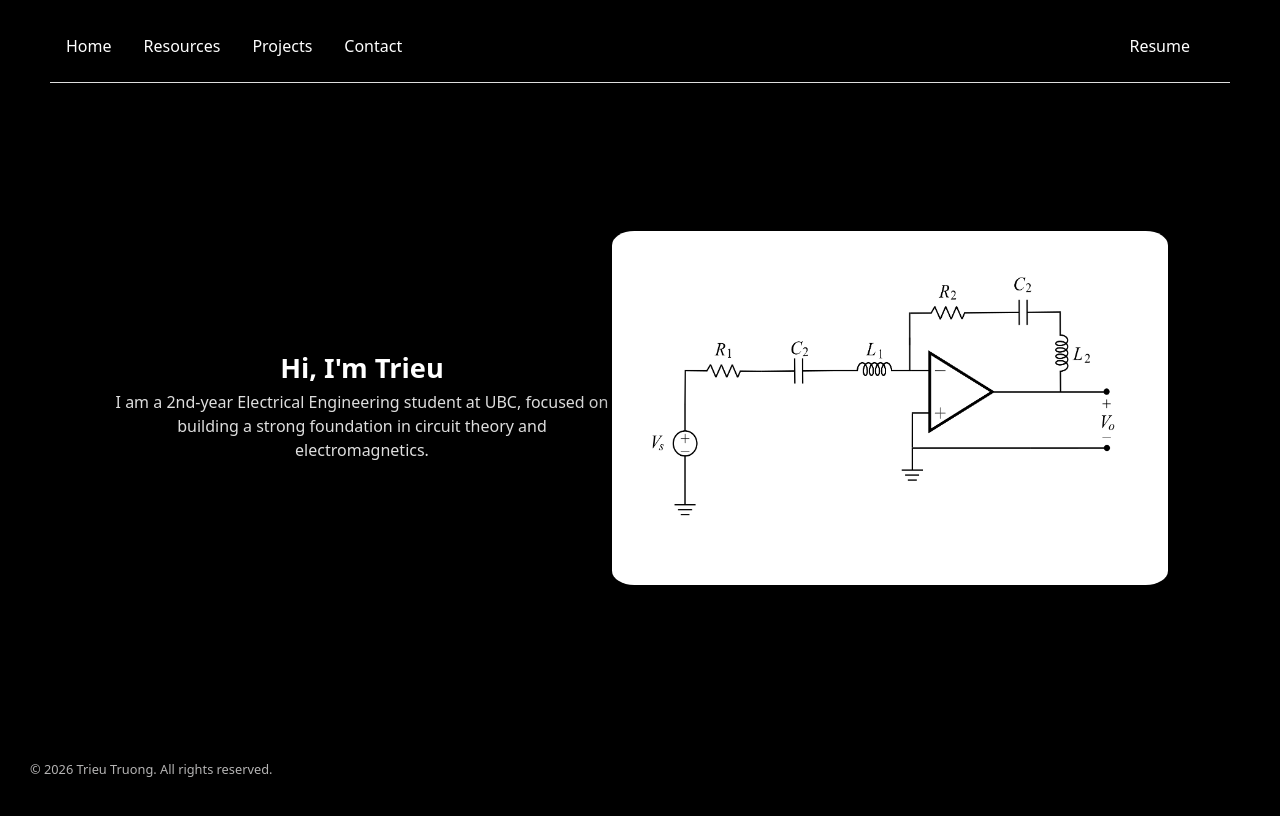
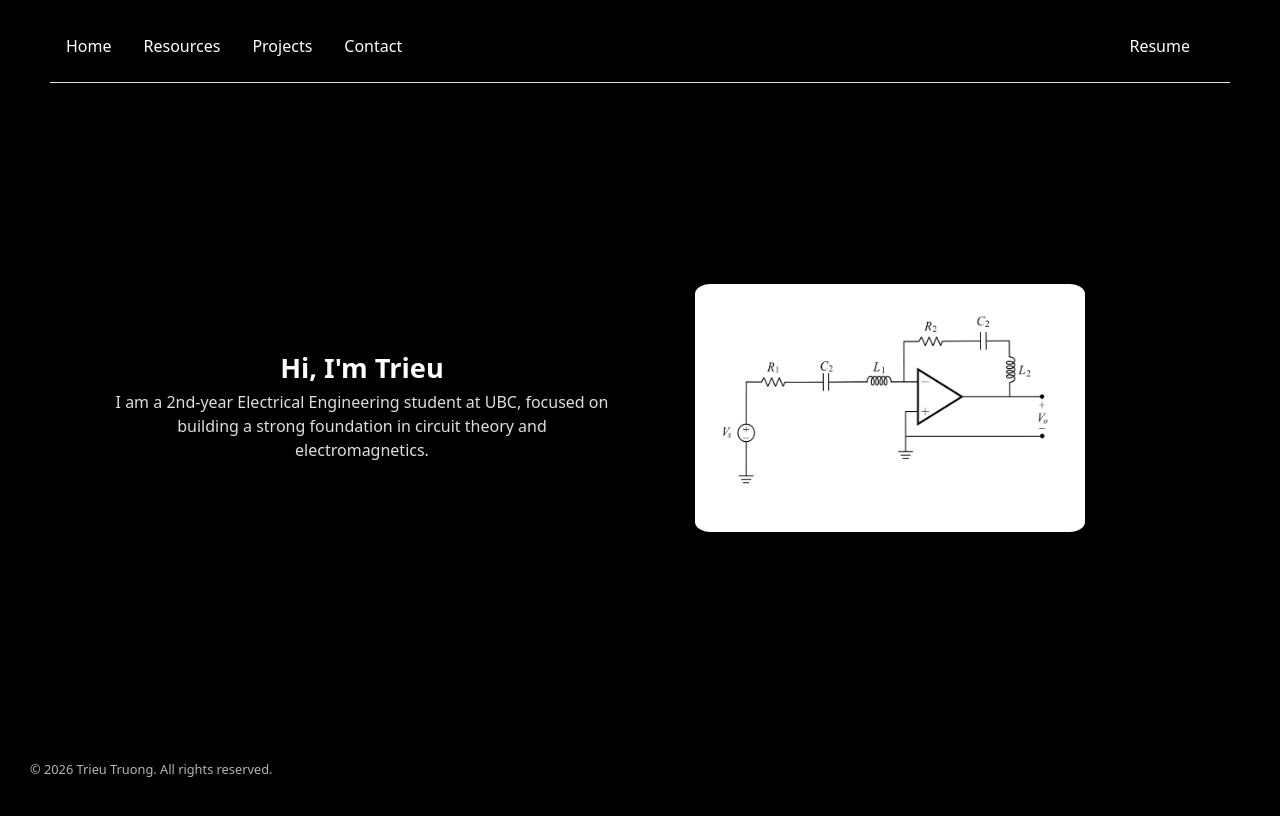
Before and after one commit to ttrieu2025/personal-website, a React (Vite) app: page / in a window 1280 px wide. Shown: the top 816 px of the page. Built offline with nearby package versions, Linux system fonts and the light colour scheme.

Commit message:
fix: Change formatting

```diff
--- a/src/Pages/Home.jsx
+++ b/src/Pages/Home.jsx
@@ -17,7 +17,9 @@ function Home() {
             transition-all duration-300
             hover:scale-105
             cursor-pointer"
-          style={{  width: "800px",
+          style={{  width: "70%",
+                    height: "auto",
+                    maxWidth: "950px",
                     borderRadius: "4%"
                 }}
           />
```
